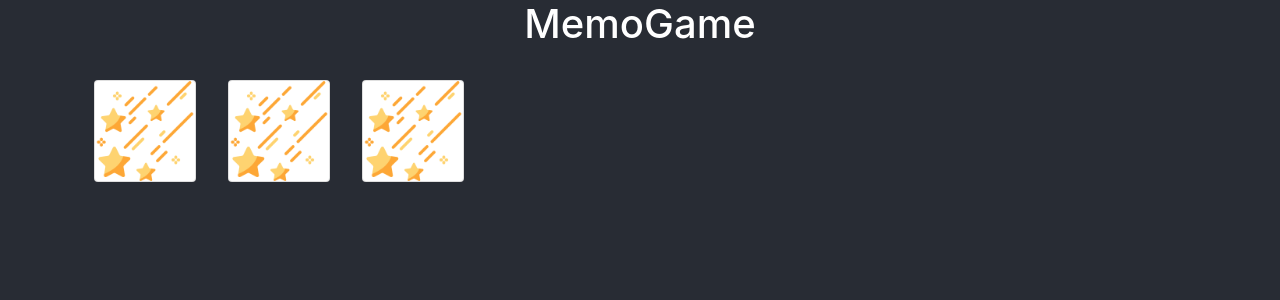
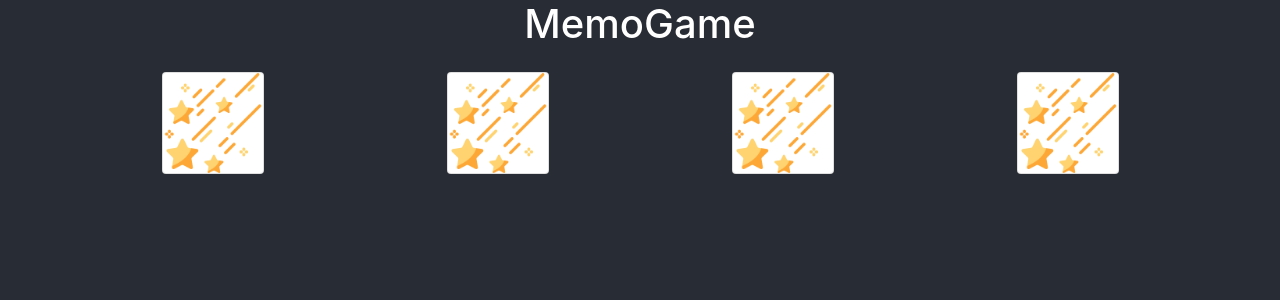
Before and after one commit to KatarzynaKrawczyk/memoGame1, a React (Create React App) app: page / in a window 1280 px wide. Shown: the top 300 px of the page. Built offline with nearby package versions, Linux system fonts and the light colour scheme.

Commit message:
first commit

```diff
--- a/src/App.js
+++ b/src/App.js
@@ -1,33 +1,23 @@
 import React, { Component } from 'react';
-
 import fallingStar from './fallingStar.png';
 import './App.css';
+import GameContainer from './container/GameContainer';
 
 class App extends Component {
-    componentDidMount() {
-
-    }
   render() {
     return (
-
       <div className="App">
         <header className="App-header">
-          <h1>
-           MemoGame
-          </h1>
+          <h1>MemoGame</h1>
           <div class="container">
-            <div class="row p-2">
-              <div class="col-sm" className="card m-3">
-                <img src={fallingStar} className="flip" alt="fallingStar"/>
-              </div>
-              <div class="col-sm" className="card m-3">
-                <img src={fallingStar} className="flip" alt="fallingStar"/>
-              </div>
-              <div class="col-sm" className="card m-3">
-                <img src={fallingStar} className="flip" alt="fallingStar"/>
-              </div>
+            <div class="row">
+              <GameContainer/>
+              <GameContainer/>
+              <GameContainer/>
+              <GameContainer/>
             </div>
           </div>
+
         </header>
       </div>
     );
--- /dev/null
+++ b/src/container/GameContainer.jsx
@@ -0,0 +1,17 @@
+import React from "react";
+import fallingStar from '../fallingStar.png';
+
+class GameContainer extends React.Component {
+    render() {
+        return (
+
+              <div class="col-sm" className="card m-3 mx-auto">
+                <img src={fallingStar} className="flip" alt="fallingStar"/>
+              </div>
+
+        )
+
+    }
+}
+
+export default GameContainer;
```
